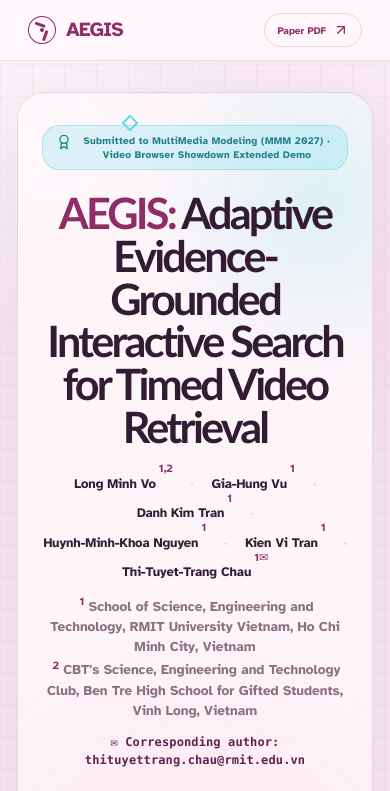
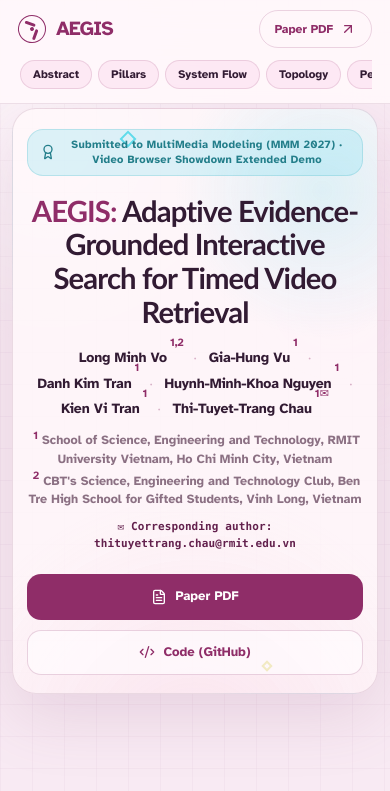
Before and after one commit to mncuchiinhuttt/tgltw-vbs-2027-project, a React (Vite) app: page / in a window 390 px wide. Shown: the top 791 px of the page. Built offline with nearby package versions, Linux system fonts and the light colour scheme.

Commit message:
feat(responsive): comprehensive mobile and tablet responsive design across navigation, hero, tables, and grids

```diff
--- a/src/index.css
+++ b/src/index.css
@@ -1489,122 +1489,237 @@ tbody tr:hover td {
 #abstract .side-heading.is-visible {
   animation: heroItemFadeUp 800ms cubic-bezier(0.16, 1, 0.3, 1) forwards;
 }
-@media (max-width: 1000px) {
+/* Tablet & Mobile Responsiveness System */
+@media (max-width: 1024px) {
+  .topbar-wrapper.is-scrolled {
+    padding: 8px 12px;
+  }
+
+  .topbar-inner {
+    flex-wrap: wrap;
+    padding: 10px 18px 8px;
+    gap: 8px;
+    min-height: auto;
+  }
+
+  .topbar-wrapper.is-scrolled .topbar-inner {
+    padding: 8px 14px 6px;
+    min-height: auto;
+  }
+
   .main-nav {
-    gap: 15px;
-    font-size: 12px;
-  }
-
-  .hero-copy {
-    padding-inline: 34px;
+    order: 3;
+    width: 100%;
+    display: flex;
+    overflow-x: auto;
+    overflow-y: hidden;
+    padding: 4px 2px 6px;
+    gap: 6px;
+    -webkit-overflow-scrolling: touch;
+    scrollbar-width: none;
+  }
+
+  .main-nav::-webkit-scrollbar {
+    display: none;
+  }
+
+  .main-nav a {
+    flex: 0 0 auto;
+    padding: 5px 12px;
+    background: rgba(250, 216, 235, 0.45);
+    border: 1px solid rgba(143, 45, 104, 0.15);
+    border-radius: 999px;
+    font-size: 11.5px;
+    font-weight: 750;
+    color: var(--ink);
+    white-space: nowrap;
+  }
+
+  .main-nav a::after {
+    display: none;
+  }
+
+  .main-nav a:hover,
+  .main-nav a:focus-visible {
+    background: var(--plum);
+    color: white;
   }
 
   .flow-grid {
     grid-template-columns: repeat(2, minmax(0, 1fr));
-  }
-
-  .flow-card {
-    min-height: 215px;
-  }
-
-  .task-grid {
+    gap: 14px;
+  }
+
+  .pillar-grid {
     grid-template-columns: repeat(2, minmax(0, 1fr));
-  }
-}
-
-@media (max-width: 760px) {
+    gap: 14px;
+  }
+}
+
+@media (max-width: 768px) {
   .container {
-    width: min(100% - 34px, 620px);
-  }
-
-  .topbar-inner {
-    min-height: 60px;
-  }
-
-  .main-nav {
-    display: none;
-  }
-
-  .nav-action {
-    min-height: 34px;
-    padding-inline: 12px;
-    font-size: 10px;
+    width: calc(100% - 24px);
+    max-width: 100%;
+    padding-inline: 0;
+  }
+
+  main {
+    padding-top: 92px;
+  }
+
+  .section-anchor {
+    scroll-margin-top: 105px;
   }
 
   .hero {
-    padding-top: 24px;
+    padding: 16px 0 32px;
   }
 
   .hero-panel {
-    display: block;
-    border-radius: 27px;
+    border-radius: 24px;
   }
 
   .hero-copy {
-    padding: 32px 24px 28px;
+    padding: 24px 16px 20px;
+  }
+
+  .acceptance-pill {
+    font-size: 11px;
+    line-height: 1.4;
+    padding: 7px 12px;
+    border-radius: 16px;
+    text-align: center;
+    max-width: 100%;
+    align-items: center;
   }
 
   .hero h1 {
-    margin-top: 21px;
-    font-size: clamp(2.7rem, 11vw, 4.25rem);
-  }
-
-  .acceptance-pill {
-    align-items: flex-start;
-    border-radius: 17px;
-    font-size: 10px;
-    line-height: 1.35;
+    font-size: clamp(1.85rem, 6.8vw, 2.6rem);
+    line-height: 1.15;
+    margin: 18px 0 20px;
+    letter-spacing: -0.03em;
+    word-break: normal;
   }
 
   .author-list {
+    font-size: 15px;
+    gap: 6px 12px;
+    line-height: 1.4;
+  }
+
+  .author-separator {
+    margin-left: 10px;
+  }
+
+  .affiliation-list {
+    font-size: 12.5px;
+    line-height: 1.5;
+    margin-top: 12px;
+  }
+
+  .author-note {
+    font-size: 11px;
+    margin-top: 10px;
+  }
+
+  .hero-actions {
+    flex-direction: column;
+    width: 100%;
+    gap: 10px;
+    margin-top: 22px;
+  }
+
+  .action-button {
+    width: 100%;
+    justify-content: center;
     font-size: 13px;
-  }
-
-  .hero-actions {
-    align-items: stretch;
-  }
-
-  .action-button {
-    flex: 1 1 calc(50% - 10px);
-    justify-content: center;
-    padding-inline: 10px;
-    font-size: 11px;
+    padding: 12px 18px;
+    border-radius: 14px;
   }
 
   .content-layout {
-    display: block;
+    display: flex;
+    flex-direction: column;
+    gap: 16px;
   }
 
   .side-heading {
     position: static;
-    margin-bottom: 25px;
+    margin-bottom: 4px;
+  }
+
+  .side-rule,
+  .side-caption {
+    display: none;
   }
 
   .abstract-panel {
-    padding: 28px 25px;
+    padding: 20px 18px;
+    border-radius: 20px;
+  }
+
+  .abstract-panel p {
+    font-size: 13.5px;
+    line-height: 1.6;
   }
 
   .abstract-panel .abstract-lead {
-    font-size: 16px;
+    font-size: 14.5px;
   }
 
   .pillar-grid,
-  .task-grid {
+  .flow-grid {
     grid-template-columns: 1fr;
-  }
-
-  .pillar-card {
-    min-height: 250px;
+    gap: 14px;
+  }
+
+  .pillar-card,
+  .flow-card {
+    min-height: auto;
+    padding: 20px 18px;
+    border-radius: 20px;
+  }
+
+  .flow-arrow {
+    display: none;
+  }
+
+  .task-grid-bento {
+    grid-template-columns: 1fr;
+    gap: 14px;
+  }
+
+  .task-card-v2 {
+    min-height: auto;
+    padding: 20px 18px;
+    border-radius: 20px;
+  }
+
+  .performance-panel {
+    padding: 18px 12px;
+    border-radius: 20px;
   }
 
   .panel-heading-row {
+    padding: 12px 14px;
+    flex-direction: column;
     align-items: flex-start;
-    flex-direction: column;
-    padding: 21px 20px;
-  }
-
-  .status-chip {
-    white-space: normal;
+    gap: 8px;
+  }
+
+  .paper-table th {
+    font-size: 10px;
+    padding: 10px 12px;
+  }
+
+  .paper-table td {
+    font-size: 11.5px;
+    padding: 9px 12px;
+  }
+
+  .ablation-section-row td {
+    font-size: 10px;
+    padding: 8px 12px;
   }
 
   .news-timeline::before {
@@ -1625,53 +1740,49 @@ tbody tr:hover td {
     left: -27px;
   }
 
+  .news-card {
+    padding: 18px 16px;
+    border-radius: 20px;
+  }
+
+  .news-card h3 {
+    font-size: 16px;
+  }
+
   .footer-inner {
+    flex-direction: column;
     align-items: flex-start;
-    flex-direction: column;
-    justify-content: center;
-    padding: 25px 0;
+    gap: 16px;
+    padding: 24px 0;
   }
 
   .footer-links {
     justify-content: flex-start;
+    flex-wrap: wrap;
+    gap: 12px 16px;
   }
 }
 
 @media (max-width: 480px) {
-  .hero-actions {
-    display: grid;
-    grid-template-columns: 1fr 1fr;
-  }
-
-  .action-button {
-    width: 100%;
-  }
-
-  .flow-grid {
-    grid-template-columns: 1fr;
-  }
-
-  .flow-card {
-    min-height: 210px;
-  }
-
-  .news-card {
-    padding: 19px;
-  }
-
-  .news-meta {
-    align-items: flex-start;
-    flex-direction: column;
-    gap: 8px;
-  }
-
-  .citation-panel .panel-heading-row {
-    gap: 15px;
-  }
-
-  .copy-button {
-    width: 100%;
-    justify-content: center;
+  .hero-copy {
+    padding: 20px 14px 18px;
+  }
+
+  .hero h1 {
+    font-size: clamp(1.65rem, 7.5vw, 2.1rem);
+  }
+
+  .author-list {
+    font-size: 14px;
+  }
+
+  .task-v2-flow {
+    gap: 3px;
+  }
+
+  .task-v2-step-pill {
+    font-size: 9.5px;
+    padding: 2px 5px;
   }
 }
 
```
